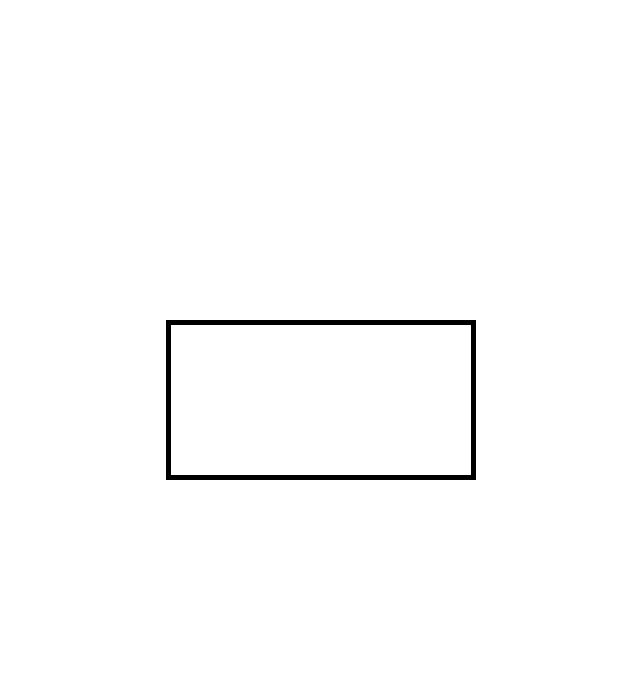
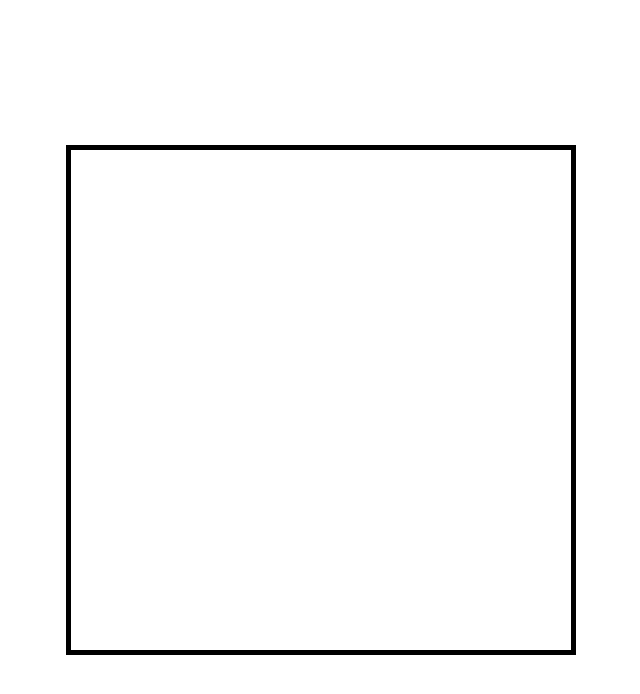
Before and after one commit to Maureenvl/javascript-bubblegame, a plain HTML site: page index.html in a window 1280 px wide. Shown: the whole page, without its empty margins (319-959 px from the left). Drawn offline with Linux system fonts and the light colour scheme.

Commit message:
this width this height

```diff
--- a/main.js
+++ b/main.js
@@ -1,5 +1,14 @@
 window.addEventListener('load', function(){
     const canvas = document.getElementById('canvas1');
+    const ctx = canvas.getContext('2d');
+    canvas.width = 500;
+    canvas.height = 500;
 
 
+    class Game {
+        constructor(width, height){
+            this.width = width;
+            this.height = height;
+        }
+    }
 });
--- a/style.css
+++ b/style.css
@@ -10,4 +10,6 @@
     top: 50%;
     left: 50%;
     transform: translate(-50%, -50%);
+    max-width: 100%;
+    max-height: 100%;
 }
```
